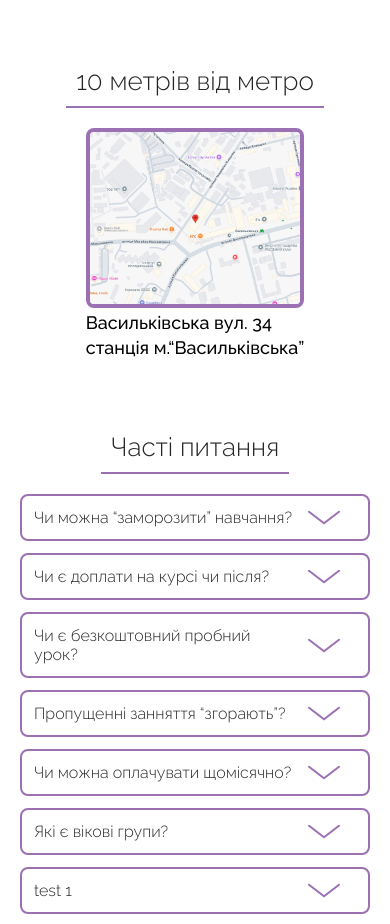
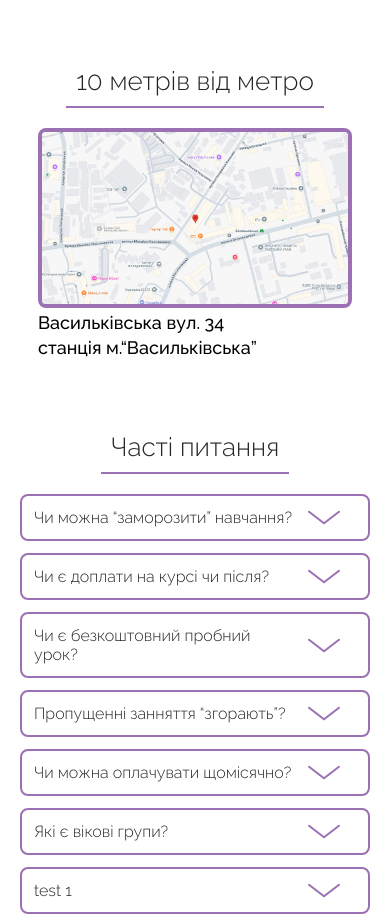
Before and after one commit to Slayer0fTime/os-models, a Next.js app: page / in a window 390 px wide. Shown: the part 3860-4784 px from the top of the page. Built offline with nearby package versions, Linux system fonts and the light colour scheme.

Commit message:
fix: adjust map size for responsive layout in location section

```diff
--- a/app/ui/main/location-section.tsx
+++ b/app/ui/main/location-section.tsx
@@ -1,6 +1,7 @@
 import clsx from 'clsx';
 import styles from './main.module.css';
 import Image from 'next/image';
+import locationImage from '@/public/main/location.png';
 
 export default function LocationSection() {
   return (
@@ -14,7 +15,11 @@ export default function LocationSection() {
             className={styles['location-map']}
             target="_blank"
             href="https://www.google.com/maps/place/Vasylkivska+St,+34,+Kyiv,+02000/@50.3935707,30.4825893,17z/data=!3m1!4b1!4m6!3m5!1s0x40d4c8daee2e02bd:0x309b0427b63c50c6!8m2!3d50.3935673!4d30.4851696!16s%2Fg%2F11c43wgmfb?entry=ttu&g_ep=EgoyMDI1MDUyNy4wIKXMDSoASAFQAw%3D%3D">
-            <Image alt="Location" src="/main/location.png" fill style={{ objectFit: 'cover' }} />
+            <Image
+              alt="Location"
+              src={locationImage}
+              style={{ width: '100%', height: '100%', objectFit: 'cover' }}
+            />
           </a>
           <div className={styles['location-info']}>
             <p>Васильківська вул. 34</p>
--- a/app/ui/main/main.module.css
+++ b/app/ui/main/main.module.css
@@ -507,8 +507,6 @@
 }
 
 .location-map {
-  align-self: stretch;
-  position: relative;
   width: 100%;
   max-width: 700px;
   height: 372px;
@@ -516,7 +514,6 @@
   border: 4px solid var(--lavanda, #9b71b3);
   overflow: hidden;
   transition: transform 0.3s ease;
-  /* aspect-ratio: 16/9; */
 }
 
 .location-map:hover {
```
